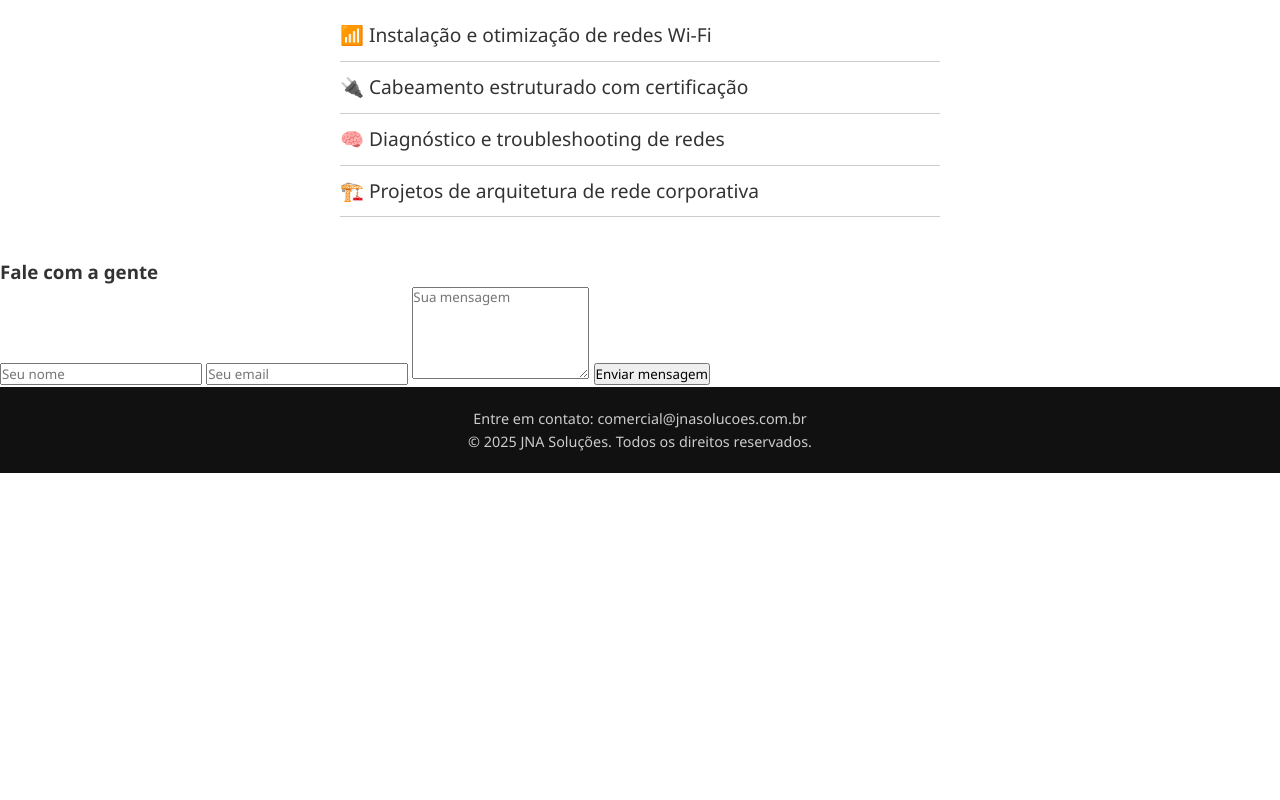
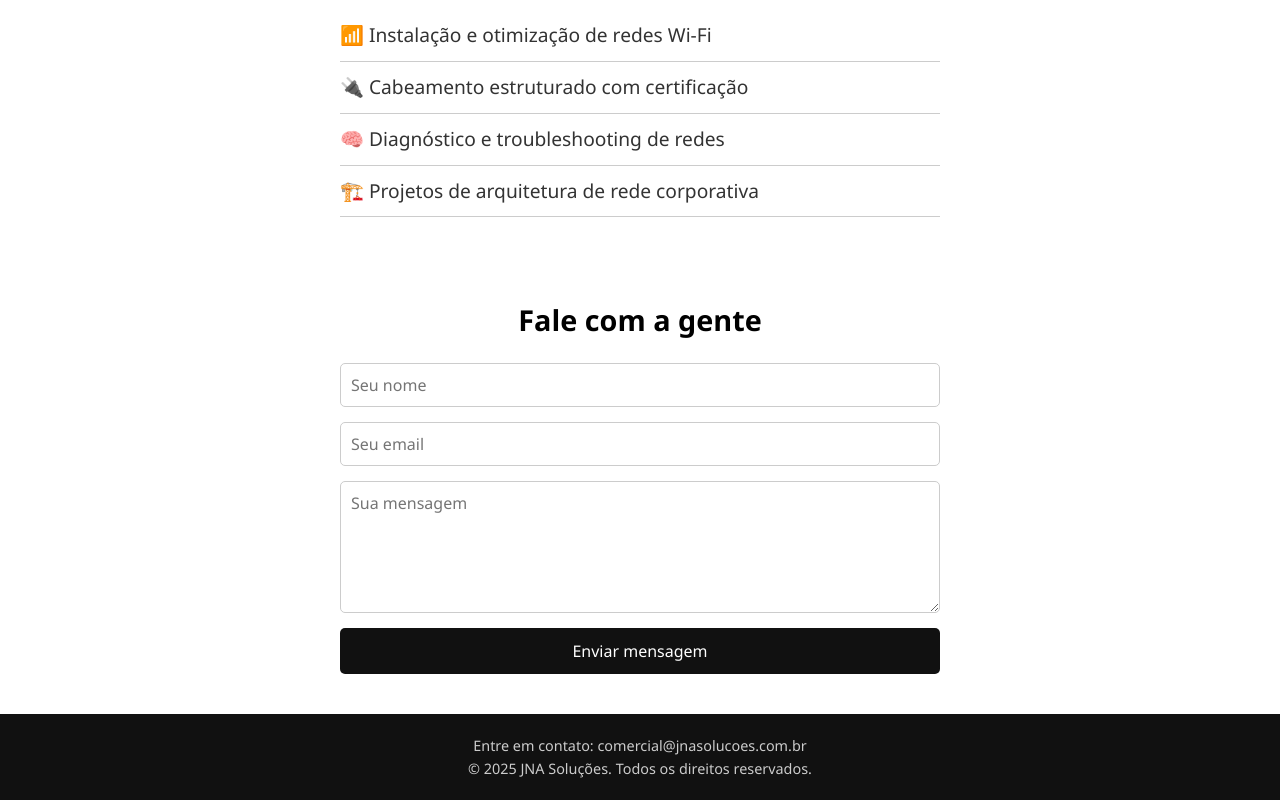
Before and after one commit to john4born/jnasolucoes.github.io, a plain HTML site: page index.html in a window 1280 px wide. Shown: the part 753-1553 px from the top of the page. Before the commit the page ends 1226 px from the top, so only its background shows below. Drawn offline with Linux system fonts and the light colour scheme.

Commit message:
Update style.css

```diff
--- a/style.css
+++ b/style.css
@@ -95,3 +95,46 @@ footer a:hover {
   font-size: 1.1em;
   line-height: 1.6;
 }
+
+.contact {
+  padding: 40px 20px;
+  background-color: #fff;
+  text-align: center;
+}
+
+.contact h3 {
+  font-size: 1.8em;
+  margin-bottom: 20px;
+  color: #000;
+}
+
+.contact form {
+  max-width: 600px;
+  margin: 0 auto;
+  display: flex;
+  flex-direction: column;
+  gap: 15px;
+}
+
+.contact input,
+.contact textarea {
+  padding: 10px;
+  border: 1px solid #ccc;
+  border-radius: 5px;
+  font-size: 1em;
+}
+
+.contact button {
+  background-color: #111;
+  color: white;
+  border: none;
+  padding: 12px;
+  font-size: 1em;
+  cursor: pointer;
+  border-radius: 5px;
+  transition: background-color 0.3s ease;
+}
+
+.contact button:hover {
+  background-color: #333;
+}
```
